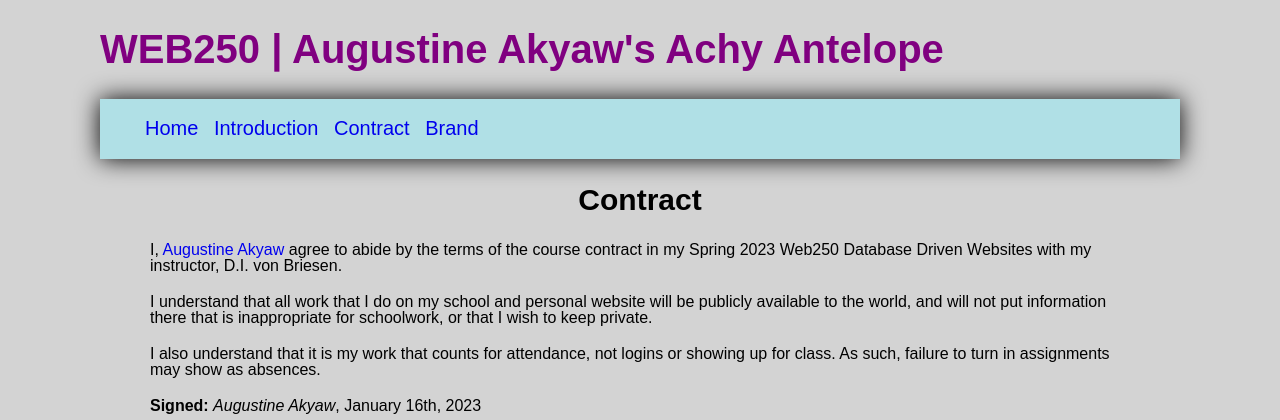
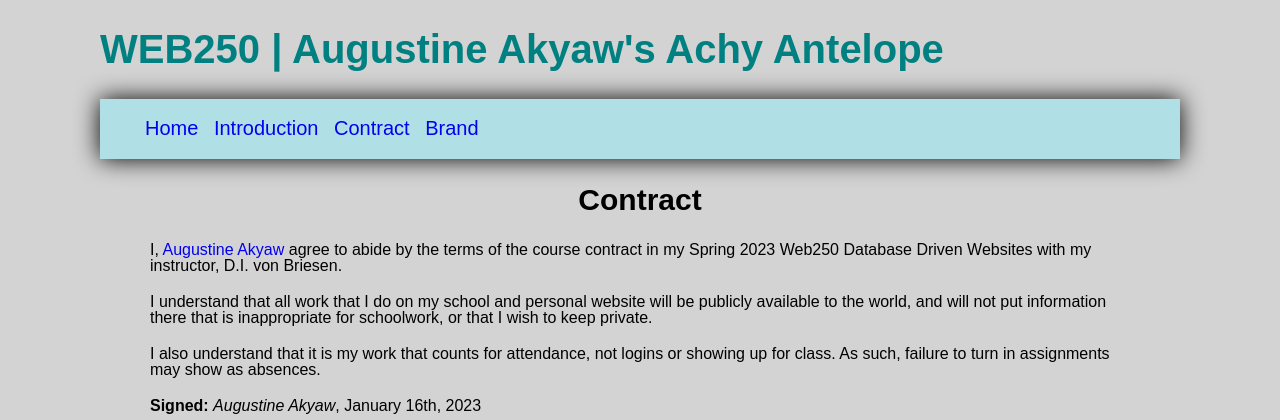
Before and after one commit to SunOfGad/SunOfGad.github.io, a PHP site: page /textpage.html in a window 1280 px wide. Shown: the top 420 px of the page. Run offline with PHP 8.4, Linux system fonts and the light colour scheme.

Commit message:
change header color

```diff
--- a/web250/styles/demo.css
+++ b/web250/styles/demo.css
@@ -12,7 +12,7 @@ h2 {
 
 header{
     text-align: justify;
-    color: purple;
+    color:teal;
 }
 
 nav {
```
